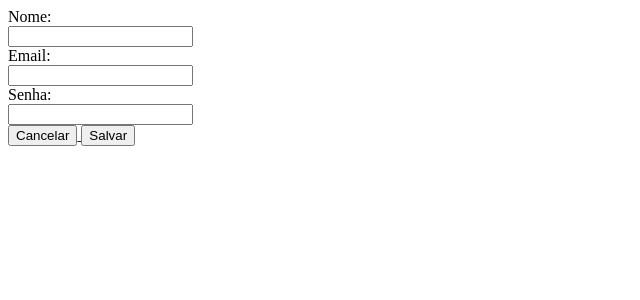
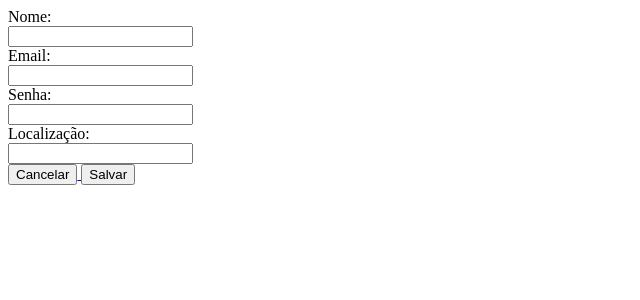
Before and after one commit to rbran/HelpPet-uvv, a PHP site: page /static/views/mantem-dados-usuario.html in a window 1280 px wide. Shown: the top 300 px of the page, without its empty margins (0-640 px from the left). Run offline with PHP 8.4, Linux system fonts and the light colour scheme.

Commit message:
MantemDadosUsuario recebe e envia dados por http

```diff
--- a/static/views/mantem-dados-usuario.html
+++ b/static/views/mantem-dados-usuario.html
@@ -1,22 +1,29 @@
-<form name="mantem_dados_usuario_form" novalidate class="form-horizontal">
+<form name="mantem_dados_usuario_form" novalidate ng-submit="atualizaDadosUsuario()" class="form-horizontal">
     <div class="form-group">
         <label for="inputNome" class="col-sm-2 control-label">Nome:</label>
         <div class="col-sm-5">
-          <input type="text" class="form-control" id="inputNome">
+          <input type="text" class="form-control" id="inputNome" ng-model="dataMantemDadosUsuario.dados.nome">
         </div>
     </div>
 
     <div class="form-group">
         <label for="inputEmail" class="col-sm-2 control-label">Email: </label>
         <div class="col-sm-5">
-            <input type="email" class="form-control" id="inputEmail">
+            <input type="email" class="form-control" id="inputEmail" ng-model="dataMantemDadosUsuario.dados.email">
         </div>
     </div>
 
     <div class="form-group">
         <label for="inputSenha" class="col-sm-2 control-label">Senha: </label>
         <div class="col-sm-5">
-            <input type="password" class="form-control" id="inputSenha">
+            <input type="password" class="form-control" id="inputSenha" ng-model="dataMantemDadosUsuario.dados.senha">
+        </div>
+    </div>
+
+    <div class="form-group">
+        <label for="inputLocalizacao" class="col-sm-2 control-label">Localização: </label>
+        <div class="col-sm-5">
+            <input type="text" class="form-control" id="inputLocalizacao" ng-model="dataMantemDadosUsuario.dados.localizacao">
         </div>
     </div>
 
```
Also changed, not shown: dynamic/usuario.php (+4 -4 lines), static/js/controller/mantem-dados-usuario.js (+14 -1 lines), static/js/factory/usuario.js (+18 -5 lines).
